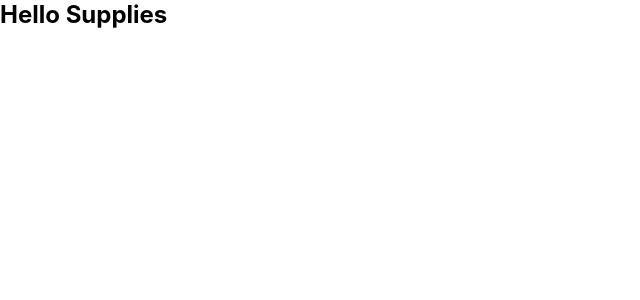
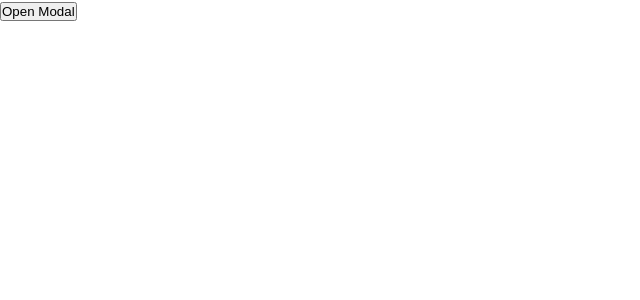
Before and after one commit to Inteli-College/2024-T0008-EC05-G05, a React (Create React App) app in the folder src/frontend/cardiobot/: page /supplies in a window 1280 px wide. Shown: the top 300 px of the page, without its empty margins (0-640 px from the left). Built offline with nearby package versions, Linux system fonts and the light colour scheme; the HTML template or start-up script is replaced by a standard one.

Commit message:
feat Fixed the popup

```diff
--- /dev/null
+++ b/src/frontend/cardiobot/src/components/Supplies_popup/Popup.css
@@ -0,0 +1,32 @@
+.modal {
+  display: flex;
+  position: fixed;
+  z-index: 1;
+  left: 0;
+  top: 0;
+  width: 100%;
+  height: 100%;
+  align-items: center;
+  justify-content: center;
+  background-color: rgba(0,0,0,0.4);
+}
+
+.modal-content {
+  background-color: #fefefe;
+  padding: 20px;
+  border: 1px solid #888;
+}
+
+.close {
+  color: #aaaaaa;
+  float: right;
+  font-size: 28px;
+  font-weight: bold;
+  cursor: pointer;
+}
+
+.close:hover,
+.close:focus {
+  color: #000;
+  text-decoration: none;
+}
--- /dev/null
+++ b/src/frontend/cardiobot/src/components/Supplies_popup/supplie-popup.js
@@ -0,0 +1,31 @@
+import React, { useState } from 'react';
+import './Popup.css';
+
+const Modal = () => {
+  const [showModal, setShowModal] = useState(false);
+
+  const openModal = () => {
+    setShowModal(true);
+  };
+
+  const closeModal = () => {
+    setShowModal(false);
+  };
+
+  return (
+    <div>
+      <button onClick={openModal}>Open Modal</button>
+      {showModal && (
+        <div className="modal">
+          <div className="modal-content">
+            <h4>This is a test </h4>
+            <span className="close" onClick={closeModal}>&times;</span>
+            <p>Hello!</p>
+          </div>
+        </div>
+      )}
+    </div>
+  );
+};
+
+export default Modal;
--- a/src/frontend/cardiobot/src/pages/supplies/supplies.js
+++ b/src/frontend/cardiobot/src/pages/supplies/supplies.js
@@ -1,11 +1,24 @@
-// Supplies component
-import React from 'react';
+import { useState } from "react";
+import ModalCreated from "../../components/Supplies_popup/supplie-popup.js";
 
 const Supplies = () => {
+  const [isOpen, setIsOpen] = useState(false);
+
+  function openModal() {
+    setIsOpen(true);
+  }
+
+  function closeModal() {
+    setIsOpen(false);
+  }
+
   return (
-    <div>
-      <h2>Hello Supplies</h2>
-      {/* Add your supplies content here */}
+    <div className="Container">
+        <ModalCreated
+                isOpen={isOpen}
+                onRequestClose={closeModal}
+                className="modal"
+                overlayClassName="overlay"></ModalCreated>
     </div>
   );
 }
```
